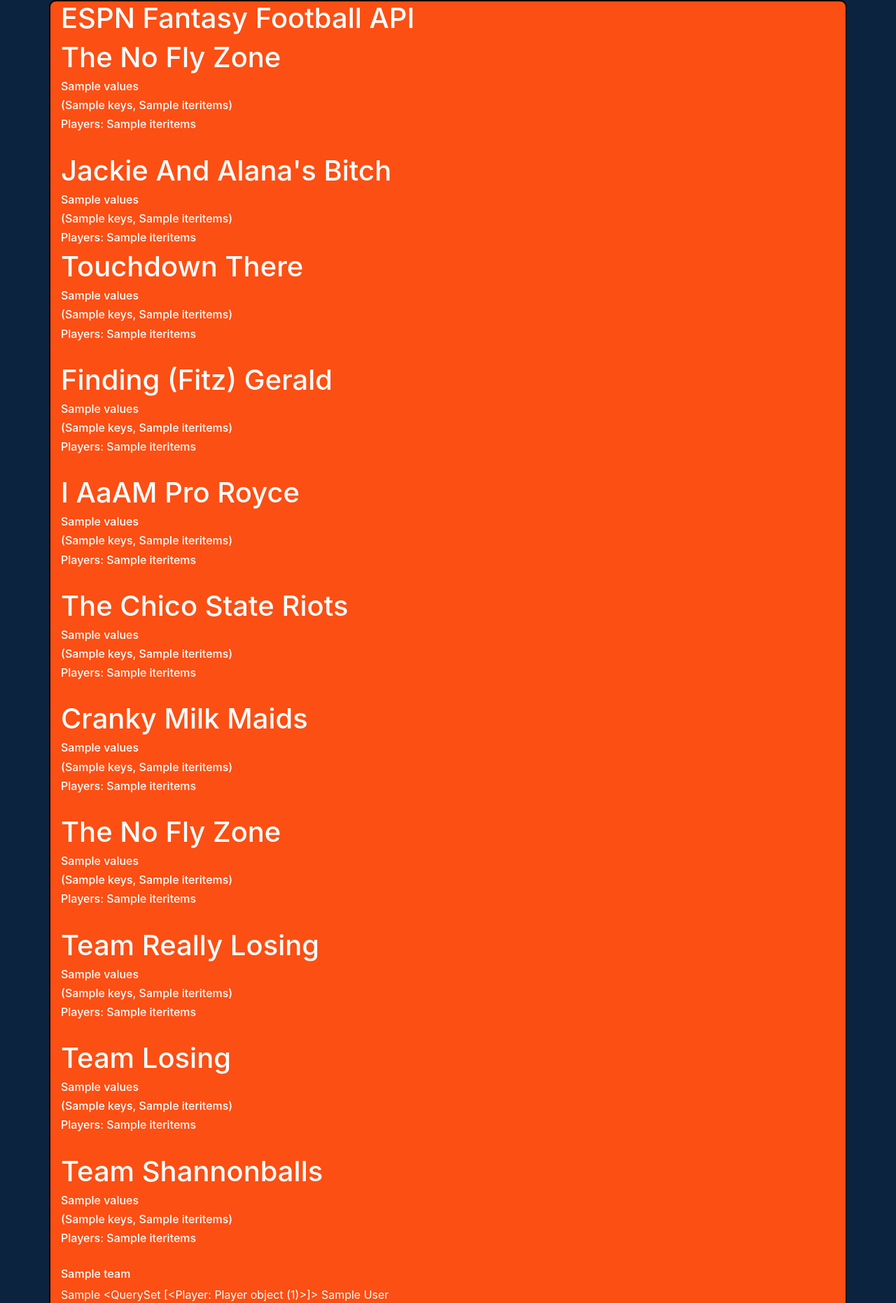
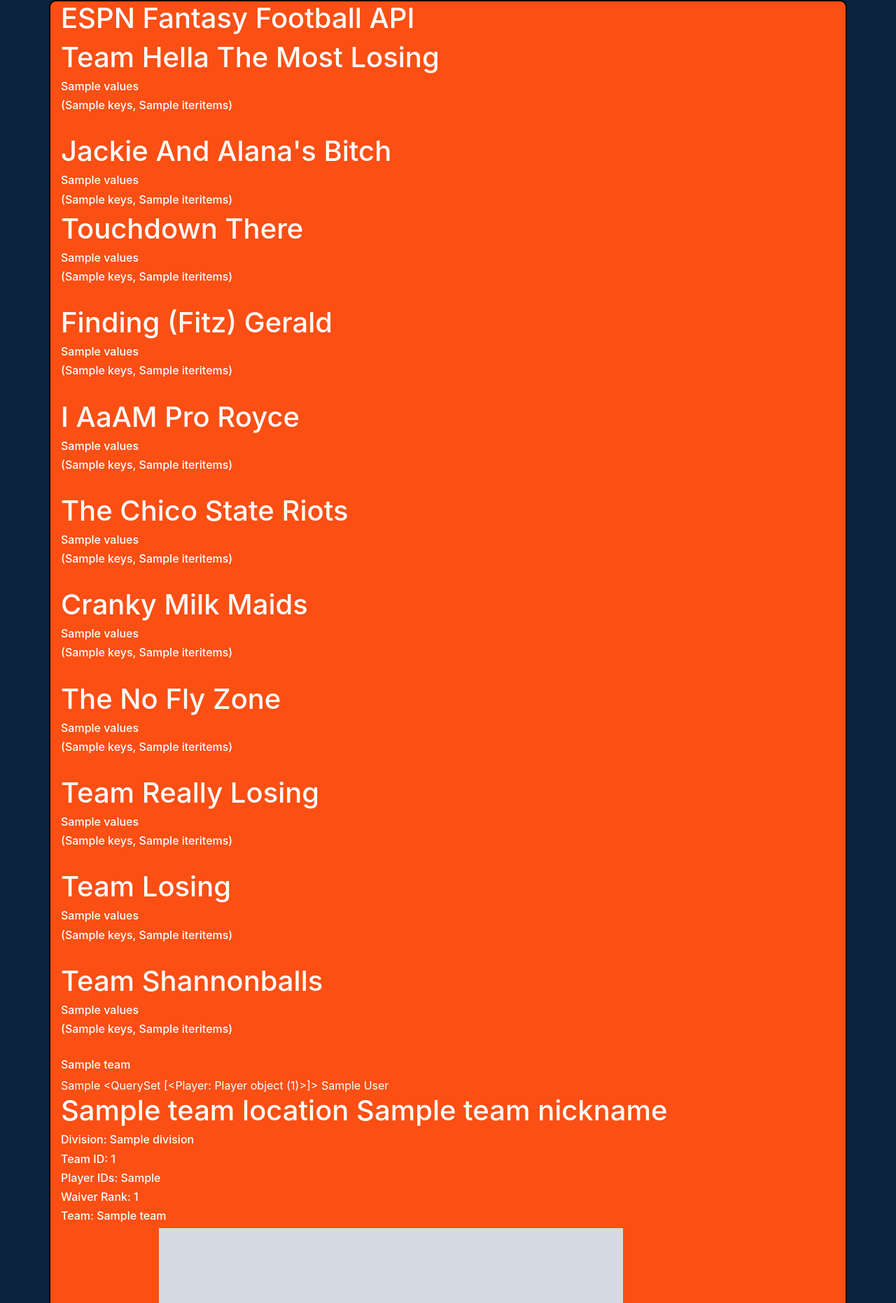
Before and after one commit to matthewgstillman/fantasy_football_api, a Django app: template apps/fantasy_football_api/templates/fantasy_football_api/index.html in a window 1280 px wide. Shown: the part 56-1918 px from the top of the page at 70% size. Run offline with Django 3.2, Linux system fonts and the light colour scheme; tables that the repository leaves empty hold one stand-in row (values such as "Sample post"); the template is opened without the code that fills it: values that come from a table or form of the project are taken from there, most other values are stand-ins (such as "Sample title", 1, 10 or a date in 2020); grey boxes marked "Sample" are stand-in pictures; parts of the project's set-up code (start-up, migrations or seed data) failed here and were passed over; some libraries are stand-ins or nearby versions.

Commit message:
Latest Commit

```diff
--- a/apps/fantasy_football_api/templates/fantasy_football_api/index.html
+++ b/apps/fantasy_football_api/templates/fantasy_football_api/index.html
@@ -33,12 +33,11 @@
 <div class="container">
     <h1>ESPN Fantasy Football API</h1>
         {% for keys, values in player_dict.teams.Team_Hella_The_Most_Losing.iteritems %}
-            <h1>The No Fly Zone</h1>
+            <h1>Team Hella The Most Losing</h1>
             <h6>{{ values.keys.values }}</h6>
             {% for player in values.values %}
                 <h6>{{ player }}</h6>
             {% endfor %}
-            <h6>Players: {{ values.values }}</h6>
         {% endfor %}
         <br>
         {% for keys, values in player_dict.teams.Jackie_And_Alanas_Bitch.iteritems %}
@@ -47,7 +46,6 @@
             {% for player in values.values %}
                 <h6>{{ player }}</h6>
             {% endfor %}
-            <h6>Players: {{ values.values }}</h6>
         {% endfor %}
         {% for keys, values in player_dict.teams.Touchdown_There.iteritems %}
             <h1>Touchdown There</h1>
@@ -55,7 +53,6 @@
             {% for player in values.values %}
                 <h6>{{ player }}</h6>
             {% endfor %}
-            <h6>Players: {{ values.values }}</h6>
         {% endfor %}
         <br>
         {% for keys, values in player_dict.teams.Finding_Fitz_Gerald.iteritems %}
@@ -64,7 +61,6 @@
             {% for player in values.values %}
                 <h6>{{ player }}</h6>
             {% endfor %}
-            <h6>Players: {{ values.values }}</h6>
         {% endfor %}
         <br>
         {% for keys, values in player_dict.teams.I_AaAM_Pro_Royce.iteritems %}
@@ -73,7 +69,6 @@
             {% for player in values.values %}
                 <h6>{{ player }}</h6>
             {% endfor %}
-            <h6>Players: {{ values.values }}</h6>
         {% endfor %}
         <br>
         {% for keys, values in player_dict.teams.The_Chico_State_Riots.iteritems %}
@@ -82,7 +77,6 @@
             {% for player in values.values %}
                 <h6>{{ player }}</h6>
             {% endfor %}
-            <h6>Players: {{ values.values }}</h6>
         {% endfor %}
         <br>
         {% for keys, values in player_dict.teams.Cranky_Milk_Maids.iteritems %}
@@ -91,7 +85,6 @@
             {% for player in values.values %}
                 <h6>{{ player }}</h6>
             {% endfor %}
-            <h6>Players: {{ values.values }}</h6>
         {% endfor %}
         <br>
         {% for keys, values in player_dict.teams.The_No_Fly_Zone.iteritems %}
@@ -100,7 +93,6 @@
             {% for player in values.values %}
                 <h6>{{ player }}</h6>
             {% endfor %}
-            <h6>Players: {{ values.values }}</h6>
         {% endfor %}
         <br>
         {% for keys, values in player_dict.teams.Team_Really_Losing.iteritems %}
@@ -109,7 +101,6 @@
             {% for player in values.values %}
                 <h6>{{ player }}</h6>
             {% endfor %}
-            <h6>Players: {{ values.values }}</h6>
         {% endfor %}
         <br>
         {% for keys, values in player_dict.teams.Team_Losing.iteritems %}
@@ -118,7 +109,6 @@
             {% for player in values.values %}
                 <h6>{{ player }}</h6>
             {% endfor %}
-            <h6>Players: {{ values.values }}</h6>
         {% endfor %}
         <br>
         {% for keys, values in player_dict.teams.Team_Shannonballs.iteritems %}
@@ -127,7 +117,6 @@
             {% for player in values.values %}
                 <h6>{{ player }}</h6>
             {% endfor %}
-            <h6>Players: {{ values.values }}</h6>
         {% endfor %}
         <br>
         {% for team in player_dict.teams %}
```
